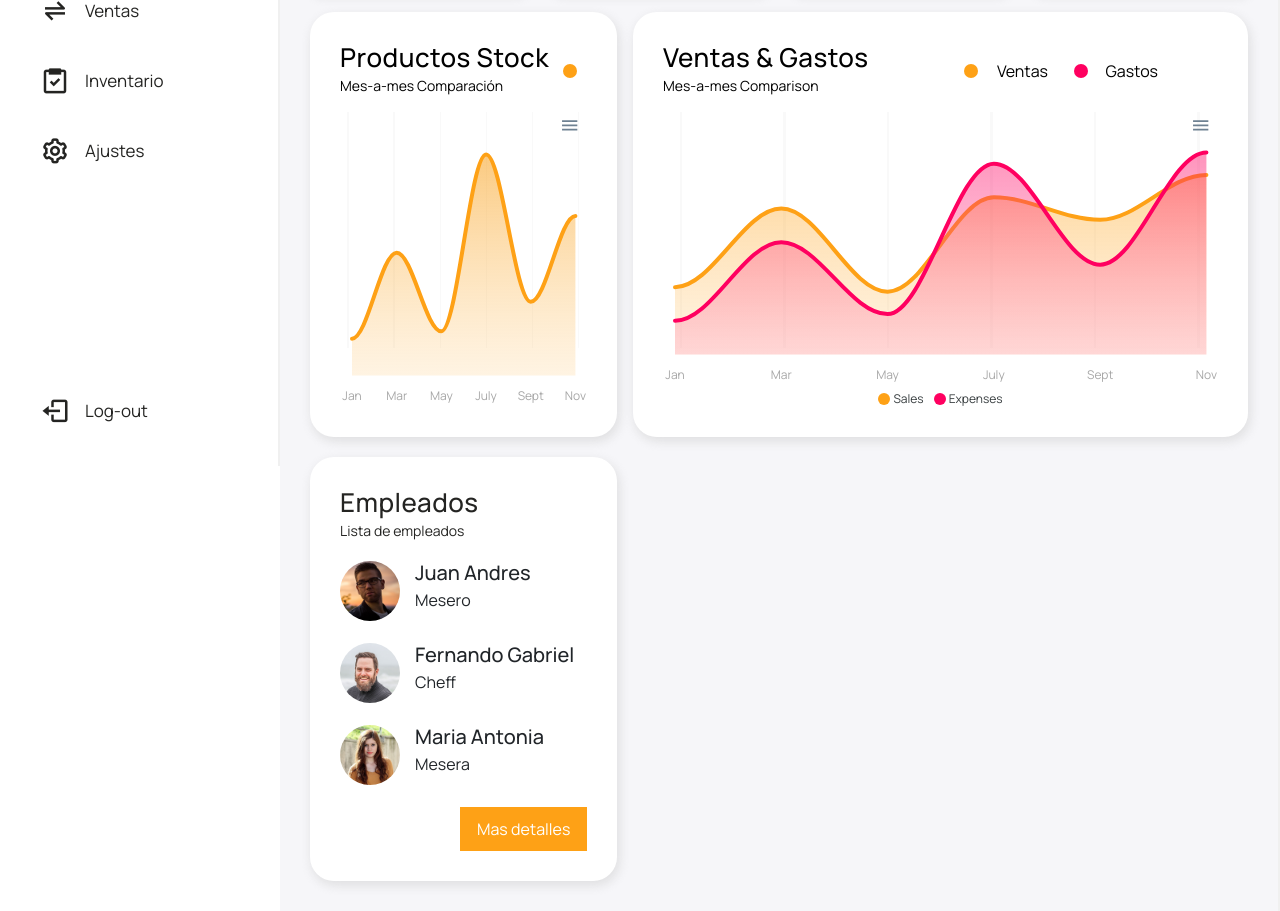
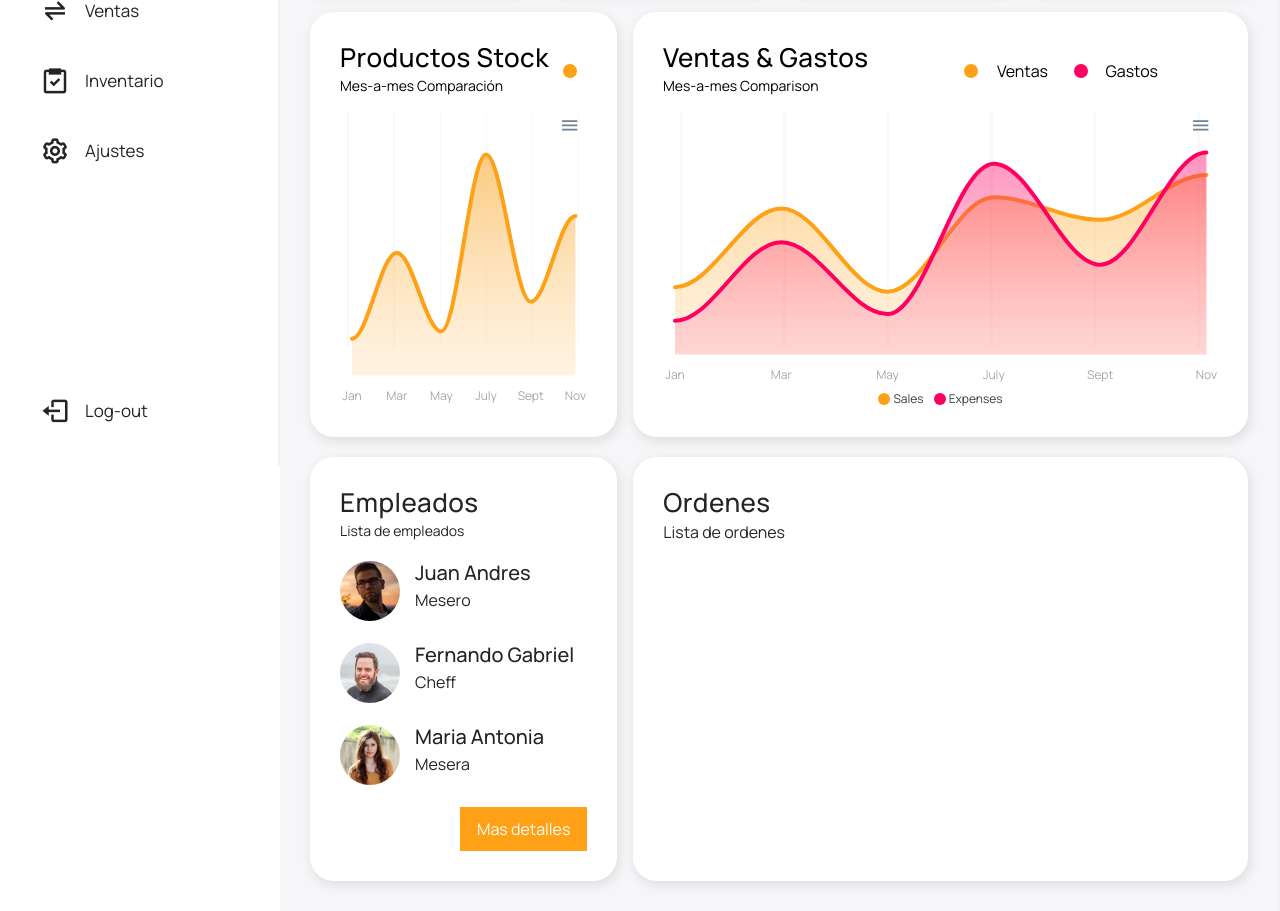
Before and after one commit to DevAndrewGx/FASAT-PROJECT, a PHP site: page /views/html/admin/adminDashboard.html in a window 1280 px wide. Shown: the part 334-1245 px from the top of the page. Run offline with PHP 8.4, Linux system fonts and the light colour scheme; some libraries are stand-ins or nearby versions.

Commit message:
Adding orders features admin dashboard

```diff
--- a/models/Sesion.php
+++ b/models/Sesion.php
@@ -24,7 +24,7 @@ class Sesion
 
                 session_start();
                 // las variables de secion son para el archivo de seguridad de rutas o de permisos de rutas...
-                $_SESSION['IDROLES'] = $f['IDROLES'];
+                $_SESSION['IDROL'] = $f['IDROL'];
                 $_SESSION['Rol'] = $f['Rol'];
                 $_SESSION['auntenticado'] = "SI";
 
--- a/views/html/admin/adminDashboard.html
+++ b/views/html/admin/adminDashboard.html
@@ -284,6 +284,11 @@
                     </div>
 
                 </div>
+
+                <div id="orders">
+                    <h2>Ordenes </h2>
+                    <p id="list">Lista de ordenes</p>
+                </div>
             </div>
         </main>
 
@@ -292,13 +297,16 @@
     <!-- APEXCHART LIBRARY -->
     <script src="https://cdn.jsdelivr.net/npm/apexcharts"></script>
     <script src="../../js/appChart.js"></script>
-    <script src="../../js/app.js"></script>
+
 
 
     <!-- JS BOOTSTRAP -->
     <script src="https://cdn.jsdelivr.net/npm/bootstrap@5.3.3/dist/js/bootstrap.bundle.min.js"
         integrity="sha384-YvpcrYf0tY3lHB60NNkmXc5s9fDVZLESaAA55NDzOxhy9GkcIdslK1eN7N6jIeHz"
         crossorigin="anonymous"></script>
+
+    <!-- APP JS -->
+    <script src="../../js/app.js"></script>
 </body>
 
 </html>
--- a/views/styles/style.css
+++ b/views/styles/style.css
@@ -691,7 +691,7 @@ main #orders-employees {
     margin-top: 20px;
 }
 
-main #orders-employees .employee {
+main #orders-employees > div {
     position: relative;
     background: #fff;
     padding: 30px;
@@ -739,6 +739,14 @@ main .employee p#list {
     color: var(--secundary-color);
     font-size: 14px;
     margin: 0 0 20px;
+}
+
+main #orders-employees #orders h2 {
+    color: var(--secundary-color);
+    font-size: 26px;
+    font-weight: 500;
+    letter-spacing: 0.5px;
+    margin: 0 0 2px;
 }
 
 /* STYLES FOR TABLES AND FORMS MODULES STOCK, SALES , EMPLOOYES */
```
